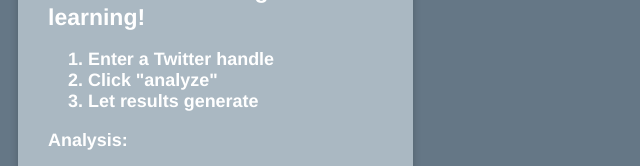
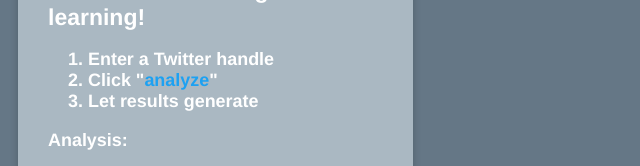
Before and after one commit to yangkb09/TweeterMeter, a React app: page / in a window 1280 px wide. Shown: the part 494-660 px from the top of the page, 0-640 px from the left. Built offline with nearby package versions, Linux system fonts and the light colour scheme.

Commit message:
style: made analyze in instructions blue

```diff
--- a/client/components/Instructions.js
+++ b/client/components/Instructions.js
@@ -8,7 +8,9 @@ export const Instructions = () => {
         Gauge the sentiment of Twitter users through machine learning!
         <ol className="smallText">
           <li>Enter a Twitter handle</li>
-          <li>Click "analyze"</li>
+          <li>
+            Click "<span id="blue">analyze</span>"
+          </li>
           <li>Let results generate</li>
         </ol>
         <div className="smallText">
--- a/public/style.css
+++ b/public/style.css
@@ -175,3 +175,7 @@ img#location {
 #sentimentCardBasicInfo {
   margin-top: 10px;
 }
+
+#blue {
+  color: #1da1f2;
+}
```
